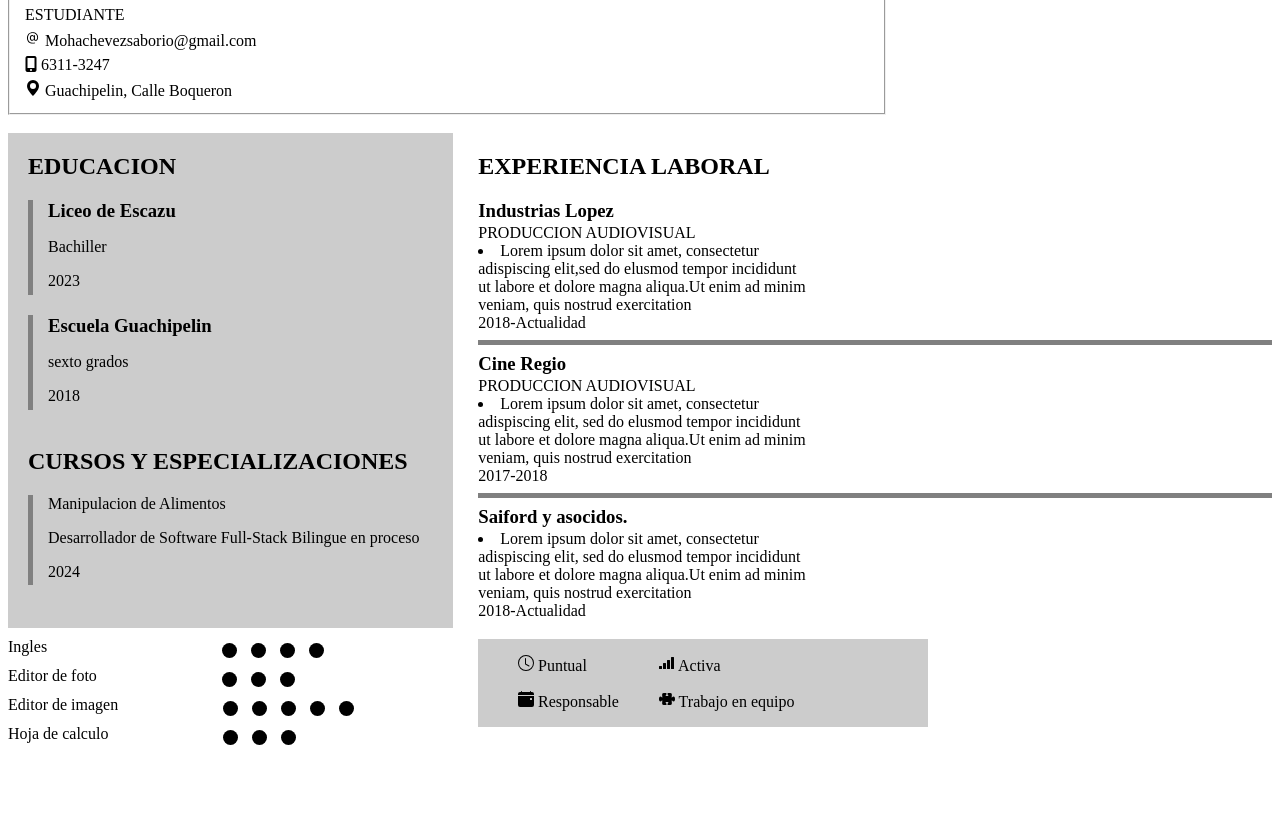
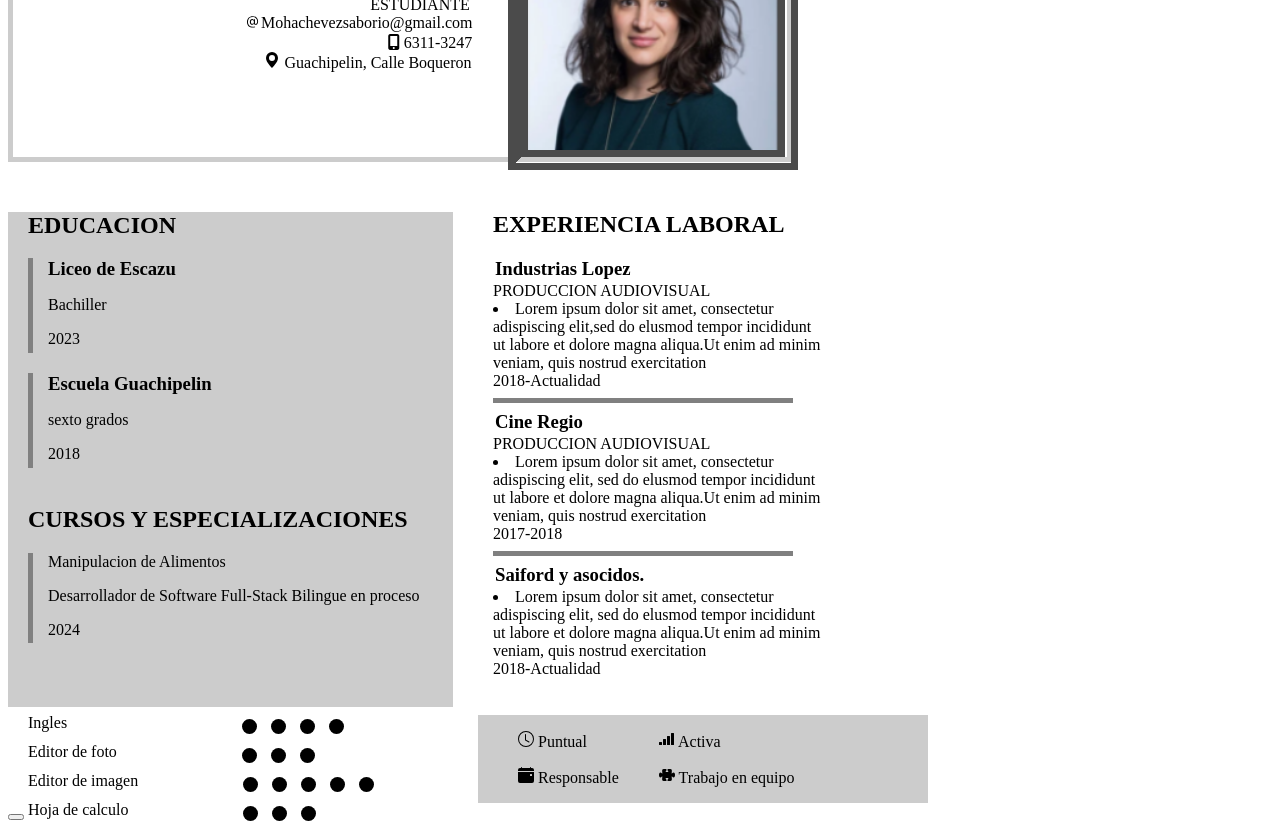
Before and after one commit to nazyri/ProyectoCV, a plain HTML site: page index.html in a window 1280 px wide. Shown: the part 92-922 px from the top of the page. Before the commit the page ends 846 px from the top, so only its background shows below. Drawn offline with Linux system fonts and the light colour scheme.

Commit message:
UltimosDetalles

```diff
--- a/curriculum.css
+++ b/curriculum.css
@@ -2,7 +2,6 @@
     background: #ccc;
     height: 495px;
     width: 445px;
-    float: left;
     margin-right: 2%;
 }
 
@@ -19,7 +18,11 @@
     background-color: gray;
 
 }
-
+fieldset{
+    border: 5px solid #ccc;
+   /* border: none;*/
+   background-clip: border-box 0 ;
+}
 h3{
     text-wrap: nowrap;
     margin: 2px;
@@ -53,6 +56,7 @@ p{
 
 .contenedor-puntos{
     display: flex;
+    margin-left: 20px;
 
 }
 
@@ -79,3 +83,73 @@ p{
     background-color: #ccc;
     display: flex;
 }
+
+.cuadro{
+    position: relative;
+    margin-top: -175px;
+    margin-left: 500px;
+    width: 220px;
+}
+.foto{
+    position: static;
+    top: 250px;
+    margin-top: -72px;
+    border: 20px solid rgb(75, 75, 75);
+    border-right-style:double ;
+    border-top-style:double;
+    border-bottom-style: double;
+    width: 250px;
+
+    height: 215px;
+}
+.exp{
+    width: 300px;
+    margin-top: -515px;
+    margin-left: 485px;
+}
+
+.correo{
+    text-wrap: nowrap;
+    width: 300px;
+    height: 300px;
+    margin-right: 150px;
+    display: flex;
+    margin-top: 60px;
+    position: relative;
+    top: -70px;
+    left: 220px;
+}
+.telefono{
+    text-align: center;
+    position: relative;
+    top: -350px;
+    left: 30px;
+}
+
+.ubicacion{
+    text-align: center;
+    position: relative;
+    top: -350px;
+    right: 32px;
+
+}
+
+.est{
+    text-align: center;
+    position: relative;
+    top: -10px;
+    left: 20px;
+}
+
+.tst {
+text-wrap: nowrap;
+width: 250px;
+margin-left: 200px;}
+
+.lines{
+    background-color: #ccc;
+    width: 700px;
+    height: 235px;
+    position: static;
+
+}
--- a/curriculum.js
+++ b/curriculum.js
@@ -1,3 +1,18 @@
-<div class="iconos" style="margin-left: 480px;">
-   <img src="/imagenes/Screenshot 2024-04-30 213542.png" width="550px" alt="iconos">
-  </div>
+
+console.log(Date());
+let fecha = new Date();
+console.log(fecha);
+// dia del mes
+console.log(fecha.getDate());
+// dia de la semana D L M Mi J V S-> 0 1 2 3 4 5 6
+console.log(fecha.getDay());
+//mes Ene Feb Mar Abr May Jun Jul Ago Sep Oct Nov Dic -> 0 1 2 3 4 5 6 7 8 9 10 11
+console.log(fecha.getMonth());
+console.log(fecha.getFullYear());
+console.log(fecha.getHours());
+console.log(fecha.getMinutes());
+console.log(fecha.getSeconds());
+console.log(fecha.getMilliseconds());
+console.log(fecha.toString());
+console.log(fecha.toDateString());
+console.log(fecha.toLocaleString());
--- a/index.html
+++ b/index.html
@@ -11,53 +11,50 @@
 
 <body>
   <header>
-<fieldset style="margin: 0px; width: 850px;">
-  <table>
 
-    <h1>MOHA CHEVEZ</h1>
-    <td>ESTUDIANTE</td>
+    <fieldset style="margin: 0px; width: 750px; height: 220px;z-index: 1;background-color: transparent;">
 
+      <h1 class="tst">MOHA CHEVEZ</h1>
+      <p class="est">ESTUDIANTE</p>
 
-    <tr>
-    </tr>
         <div class="correo">
-      <td>
+
           <svg xmlns="http://www.w3.org/2000/svg" width="16" height="16" fill="currentColor" class="bi bi-at"
           viewBox="0 0 16 16">
           <path
           d="M13.106 7.222c0-2.967-2.249-5.032-5.482-5.032-3.35 0-5.646 2.318-5.646 5.702 0 3.493 2.235 5.708 5.762 5.708.862 0 1.689-.123 2.304-.335v-.862c-.43.199-1.354.328-2.29.328-2.926 0-4.813-1.88-4.813-4.798 0-2.844 1.921-4.881 4.594-4.881 2.735 0 4.608 1.688 4.608 4.156 0 1.682-.554 2.769-1.416 2.769-.492 0-.772-.28-.772-.76V5.206H8.923v.834h-.11c-.266-.595-.881-.964-1.6-.964-1.4 0-2.378 1.162-2.378 2.823 0 1.737.957 2.906 2.379 2.906.8 0 1.415-.39 1.709-1.087h.11c.081.67.703 1.148 1.503 1.148 1.572 0 2.57-1.415 2.57-3.643zm-7.177.704c0-1.197.54-1.907 1.456-1.907.93 0 1.524.738 1.524 1.907S8.308 9.84 7.371 9.84c-.895 0-1.442-.725-1.442-1.914" />
-        </svg> Mohachevezsaborio@gmail.com
+        </svg> Mohachevezsaborio@gmail.com <br>
 
-        <br>
-      </td>
       </div>
-    <tr>
-    </tr>
+
       <div class="telefono">
-      <td>
 
-        <i class="fa-solid fa-mobile-screen-button"></i> 6311-3247
-        <br>
 
-      </td>
-      <tr>
-      </tr>
+        <i class="fa-solid fa-mobile-screen-button"></i> 6311-3247 <br>
+
+      </div>
         <div class="ubicacion">
-        <td>
-          <svg xmlns="http://www.w3.org/2000/svg" width="16" height="16" fill="currentColor" class="bi bi-geo-alt-fill"
-            viewBox="0 0 16 16">
+
+
+          <svg xmlns="http://www.w3.org/2000/svg" width="16" height="16" fill="currentColor"
+          class="bi bi-geo-alt-fill" viewBox="0 0 16 16">
           <path d="M8 16s6-5.686 6-10A6 6 0 0 0 2 6c0 4.314 6 10 6 10m0-7a3 3 0 1 1 0-6 3 3 0 0 1 0 6" />
           </svg> Guachipelin, Calle Boqueron
-        </td>
-  </table>
-
-
-
-
-
+        </div>
 
         </fieldset>
       </header>
+
+      <!--
+    <div class="lines">
+      <span></span>
+    </div>
+  -->
+  <div class="cuadro">
+    <img class="foto" src="/imagenes/foto.png" alt="imagen">
+  </div>
+
+
   <br>
   <div class="linea-vertical">
     <h2 style="margin-left: 20px;">EDUCACION</h2>
@@ -86,6 +83,7 @@
 
 
 
+  <div class="exp">
 
     <h2>EXPERIENCIA LABORAL</h2>
 
@@ -113,11 +111,12 @@
       adispiscing elit, sed do elusmod tempor incididunt <br>
       ut labore et dolore magna aliqua.Ut enim ad minim <br>
       veniam, quis nostrud exercitation <br>
-    2018-Actualidad</li>
-  <br>
+      2018-Actualidad</li><br>
+
+  </div>
 
 
-
+  <br>
 
   <div class="contenedor-puntos">
     <span>Ingles</span>
@@ -130,7 +129,7 @@
   </div>
 
   <div>
-      <div class="contenedor-puntos" >
+    <div class="contenedor-puntos">
       <span>Editor de foto</span>
       <div class="ef">
         <div class="puntos"></div>
@@ -165,30 +164,42 @@
 
     <div class="iconos">
       <div>
-        <ul><svg xmlns="http://www.w3.org/2000/svg" width="16" height="16" fill="currentColor" class="bi bi-clock" viewBox="0 0 16 16">
-          <path d="M8 3.5a.5.5 0 0 0-1 0V9a.5.5 0 0 0 .252.434l3.5 2a.5.5 0 0 0 .496-.868L8 8.71z"/>
-          <path d="M8 16A8 8 0 1 0 8 0a8 8 0 0 0 0 16m7-8A7 7 0 1 1 1 8a7 7 0 0 1 14 0"/>
+        <ul><svg xmlns="http://www.w3.org/2000/svg" width="16" height="16" fill="currentColor" class="bi bi-clock"
+            viewBox="0 0 16 16">
+            <path d="M8 3.5a.5.5 0 0 0-1 0V9a.5.5 0 0 0 .252.434l3.5 2a.5.5 0 0 0 .496-.868L8 8.71z" />
+            <path d="M8 16A8 8 0 1 0 8 0a8 8 0 0 0 0 16m7-8A7 7 0 1 1 1 8a7 7 0 0 1 14 0" />
           </svg> Puntual</ul>
 
-        <ul><svg xmlns="http://www.w3.org/2000/svg" width="16" height="16" fill="currentColor" class="bi bi-calendar-event-fill" viewBox="0 0 16 16">
-          <path d="M4 .5a.5.5 0 0 0-1 0V1H2a2 2 0 0 0-2 2v1h16V3a2 2 0 0 0-2-2h-1V.5a.5.5 0 0 0-1 0V1H4zM16 14V5H0v9a2 2 0 0 0 2 2h12a2 2 0 0 0 2-2m-3.5-7h1a.5.5 0 0 1 .5.5v1a.5.5 0 0 1-.5.5h-1a.5.5 0 0 1-.5-.5v-1a.5.5 0 0 1 .5-.5"/>
+        <ul><svg xmlns="http://www.w3.org/2000/svg" width="16" height="16" fill="currentColor"
+            class="bi bi-calendar-event-fill" viewBox="0 0 16 16">
+            <path
+              d="M4 .5a.5.5 0 0 0-1 0V1H2a2 2 0 0 0-2 2v1h16V3a2 2 0 0 0-2-2h-1V.5a.5.5 0 0 0-1 0V1H4zM16 14V5H0v9a2 2 0 0 0 2 2h12a2 2 0 0 0 2-2m-3.5-7h1a.5.5 0 0 1 .5.5v1a.5.5 0 0 1-.5.5h-1a.5.5 0 0 1-.5-.5v-1a.5.5 0 0 1 .5-.5" />
           </svg> Responsable</ul>
       </div>
     </div>
 
     <div class="iconos2">
       <div>
-        <ul><svg xmlns="http://www.w3.org/2000/svg" width="16" height="16" fill="currentColor" class="bi bi-reception-4" viewBox="0 0 16 16">
-          <path d="M0 11.5a.5.5 0 0 1 .5-.5h2a.5.5 0 0 1 .5.5v2a.5.5 0 0 1-.5.5h-2a.5.5 0 0 1-.5-.5zm4-3a.5.5 0 0 1 .5-.5h2a.5.5 0 0 1 .5.5v5a.5.5 0 0 1-.5.5h-2a.5.5 0 0 1-.5-.5zm4-3a.5.5 0 0 1 .5-.5h2a.5.5 0 0 1 .5.5v8a.5.5 0 0 1-.5.5h-2a.5.5 0 0 1-.5-.5zm4-3a.5.5 0 0 1 .5-.5h2a.5.5 0 0 1 .5.5v11a.5.5 0 0 1-.5.5h-2a.5.5 0 0 1-.5-.5z"/>
+        <ul><svg xmlns="http://www.w3.org/2000/svg" width="16" height="16" fill="currentColor" class="bi bi-reception-4"
+            viewBox="0 0 16 16">
+            <path
+              d="M0 11.5a.5.5 0 0 1 .5-.5h2a.5.5 0 0 1 .5.5v2a.5.5 0 0 1-.5.5h-2a.5.5 0 0 1-.5-.5zm4-3a.5.5 0 0 1 .5-.5h2a.5.5 0 0 1 .5.5v5a.5.5 0 0 1-.5.5h-2a.5.5 0 0 1-.5-.5zm4-3a.5.5 0 0 1 .5-.5h2a.5.5 0 0 1 .5.5v8a.5.5 0 0 1-.5.5h-2a.5.5 0 0 1-.5-.5zm4-3a.5.5 0 0 1 .5-.5h2a.5.5 0 0 1 .5.5v11a.5.5 0 0 1-.5.5h-2a.5.5 0 0 1-.5-.5z" />
           </svg> Activa</ul>
 
-        <ul><svg xmlns="http://www.w3.org/2000/svg" width="16" height="16" fill="currentColor" class="bi bi-puzzle-fill" viewBox="0 0 16 16">
-          <path d="M3.112 3.645A1.5 1.5 0 0 1 4.605 2H7a.5.5 0 0 1 .5.5v.382c0 .696-.497 1.182-.872 1.469a.5.5 0 0 0-.115.118l-.012.025L6.5 4.5v.003l.003.01q.005.015.036.053a.9.9 0 0 0 .27.194C7.09 4.9 7.51 5 8 5c.492 0 .912-.1 1.19-.24a.9.9 0 0 0 .271-.194.2.2 0 0 0 .036-.054l.003-.01v-.008l-.012-.025a.5.5 0 0 0-.115-.118c-.375-.287-.872-.773-.872-1.469V2.5A.5.5 0 0 1 9 2h2.395a1.5 1.5 0 0 1 1.493 1.645L12.645 6.5h.237c.195 0 .42-.147.675-.48.21-.274.528-.52.943-.52.568 0 .947.447 1.154.862C15.877 6.807 16 7.387 16 8s-.123 1.193-.346 1.638c-.207.415-.586.862-1.154.862-.415 0-.733-.246-.943-.52-.255-.333-.48-.48-.675-.48h-.237l.243 2.855A1.5 1.5 0 0 1 11.395 14H9a.5.5 0 0 1-.5-.5v-.382c0-.696.497-1.182.872-1.469a.5.5 0 0 0 .115-.118l.012-.025.001-.006v-.003l-.003-.01a.2.2 0 0 0-.036-.053.9.9 0 0 0-.27-.194C8.91 11.1 8.49 11 8 11s-.912.1-1.19.24a.9.9 0 0 0-.271.194.2.2 0 0 0-.036.054l-.003.01v.002l.001.006.012.025c.016.027.05.068.115.118.375.287.872.773.872 1.469v.382a.5.5 0 0 1-.5.5H4.605a1.5 1.5 0 0 1-1.493-1.645L3.356 9.5h-.238c-.195 0-.42.147-.675.48-.21.274-.528.52-.943.52-.568 0-.947-.447-1.154-.862C.123 9.193 0 8.613 0 8s.123-1.193.346-1.638C.553 5.947.932 5.5 1.5 5.5c.415 0 .733.246.943.52.255.333.48.48.675.48h.238z"/>
+        <ul><svg xmlns="http://www.w3.org/2000/svg" width="16" height="16" fill="currentColor" class="bi bi-puzzle-fill"
+            viewBox="0 0 16 16">
+            <path
+              d="M3.112 3.645A1.5 1.5 0 0 1 4.605 2H7a.5.5 0 0 1 .5.5v.382c0 .696-.497 1.182-.872 1.469a.5.5 0 0 0-.115.118l-.012.025L6.5 4.5v.003l.003.01q.005.015.036.053a.9.9 0 0 0 .27.194C7.09 4.9 7.51 5 8 5c.492 0 .912-.1 1.19-.24a.9.9 0 0 0 .271-.194.2.2 0 0 0 .036-.054l.003-.01v-.008l-.012-.025a.5.5 0 0 0-.115-.118c-.375-.287-.872-.773-.872-1.469V2.5A.5.5 0 0 1 9 2h2.395a1.5 1.5 0 0 1 1.493 1.645L12.645 6.5h.237c.195 0 .42-.147.675-.48.21-.274.528-.52.943-.52.568 0 .947.447 1.154.862C15.877 6.807 16 7.387 16 8s-.123 1.193-.346 1.638c-.207.415-.586.862-1.154.862-.415 0-.733-.246-.943-.52-.255-.333-.48-.48-.675-.48h-.237l.243 2.855A1.5 1.5 0 0 1 11.395 14H9a.5.5 0 0 1-.5-.5v-.382c0-.696.497-1.182.872-1.469a.5.5 0 0 0 .115-.118l.012-.025.001-.006v-.003l-.003-.01a.2.2 0 0 0-.036-.053.9.9 0 0 0-.27-.194C8.91 11.1 8.49 11 8 11s-.912.1-1.19.24a.9.9 0 0 0-.271.194.2.2 0 0 0-.036.054l-.003.01v.002l.001.006.012.025c.016.027.05.068.115.118.375.287.872.773.872 1.469v.382a.5.5 0 0 1-.5.5H4.605a1.5 1.5 0 0 1-1.493-1.645L3.356 9.5h-.238c-.195 0-.42.147-.675.48-.21.274-.528.52-.943.52-.568 0-.947-.447-1.154-.862C.123 9.193 0 8.613 0 8s.123-1.193.346-1.638C.553 5.947.932 5.5 1.5 5.5c.415 0 .733.246.943.52.255.333.48.48.675.48h.238z" />
           </svg> Trabajo en equipo</ul>
       </div>
     </div>
   </div>
 
+
+
+  <button>
+
+  </button>
 
   <script src="curriculum.js"></script>
   <script src="https://kit.fontawesome.com/df43ecbe52.js" crossorigin="anonymous"></script>
```
Also changed, not shown: imagenes/Screenshot 2024-04-30 213542.png (deleted). Lines whose indentation alone changed are shown as unchanged.
